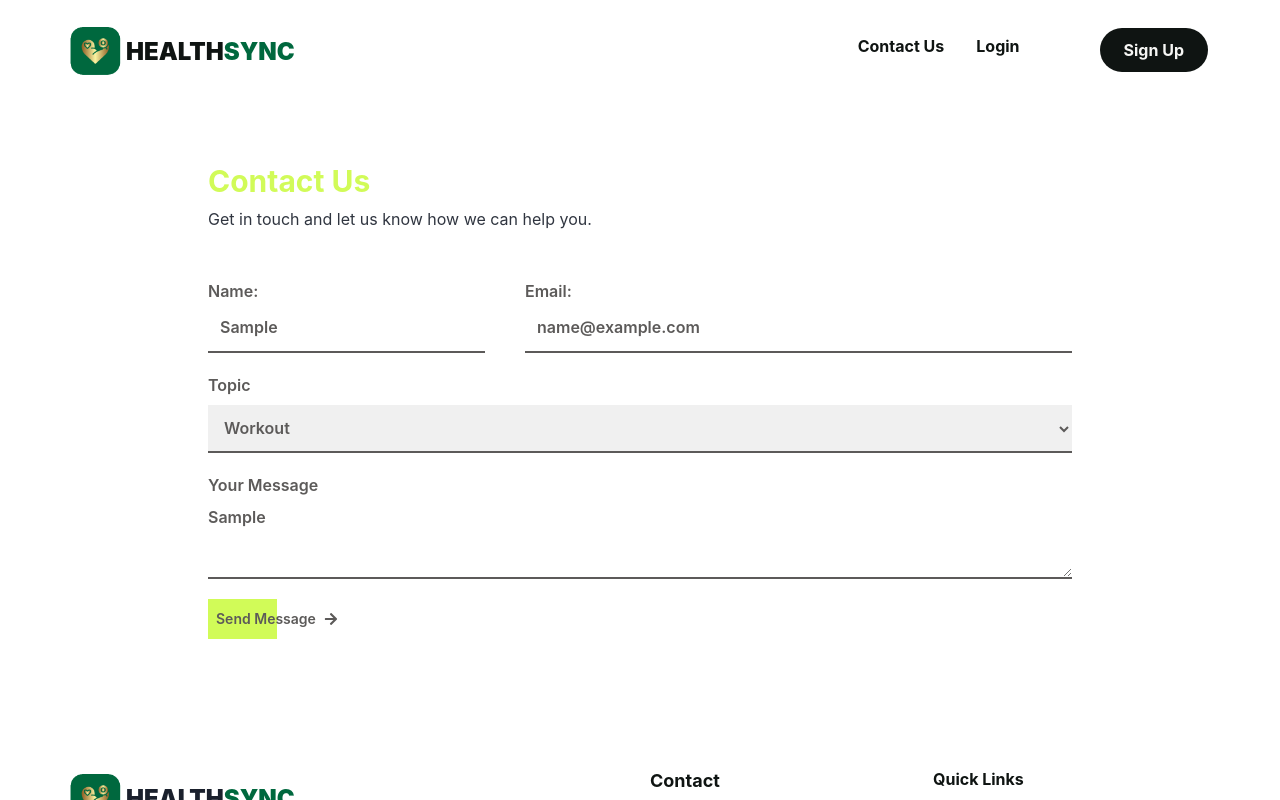
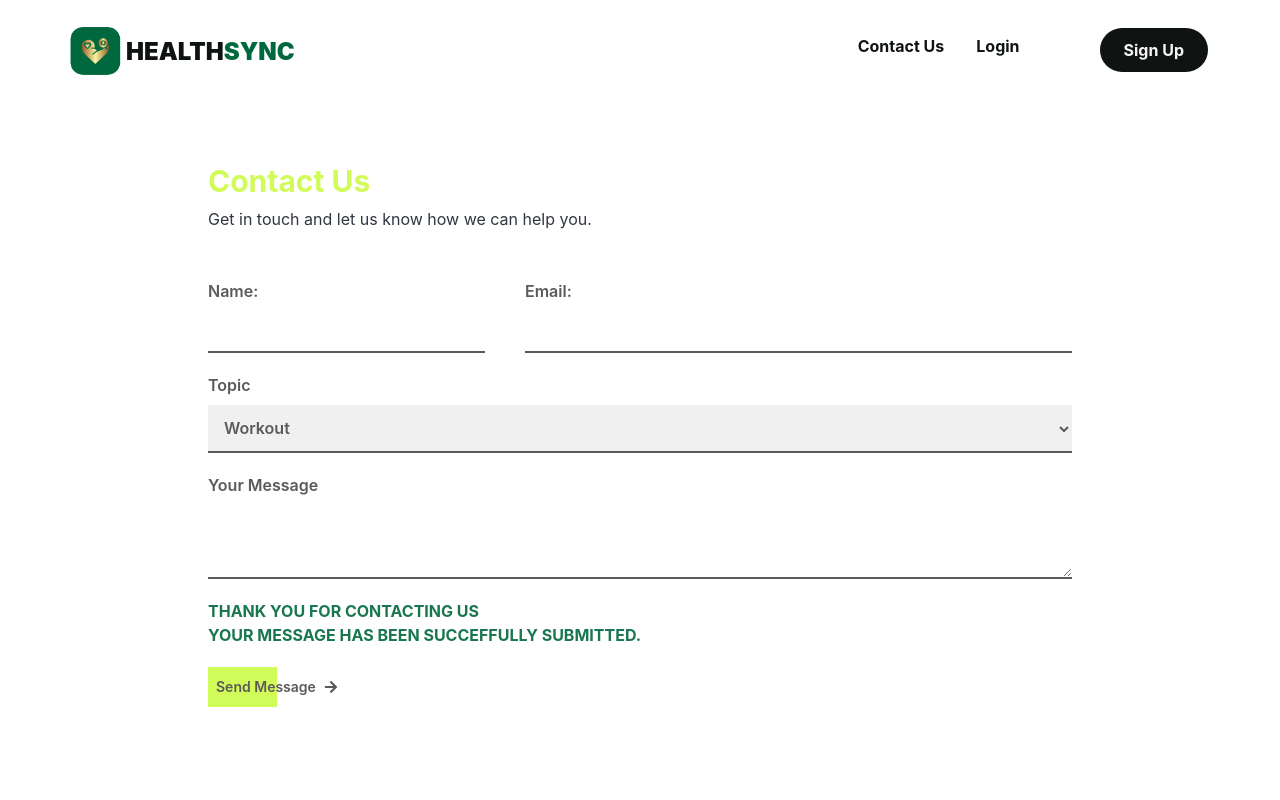
Before and after one commit to Leeyah-123/HealthSync, a React (Vite) app: page /contact in a window 1280 px wide. Both pictures are taken after typing "Sample", "name@example.com", "Sample" into the empty fields and a click on the button "Send Message". Shown: the top 800 px of the page. Built offline with nearby package versions, Linux system fonts and the light colour scheme.

Commit message:
Toast message 	modified:   src/components/simple/contact/ContactForm.jsx

```diff
--- a/src/components/simple/contact/ContactForm.jsx
+++ b/src/components/simple/contact/ContactForm.jsx
@@ -1,12 +1,20 @@
+import { useState } from 'react';
 import { FaArrowRight } from 'react-icons/fa';
 
 const ContactForm = () => {
+  const [name, setname] = useState('')
+  const [message, setmessage] = useState('')
+  const [email, setemail] = useState('')
+  const [toast, settoast] = useState(false)
+  const change = (e) => (e.target.value)
   return (
     <form className="w-3/4 mx-auto space-y-5 pt-8 sm:pt-12 font-semibold text-lightblack">
       <div className="sm:flex capitalize sm:space-x-10">
         <div className="grid">
           <label htmlFor="name">name:</label>
           <input
+            value={name}
+            onChange={(e) => setname(change(e))}
             id="name"
             type="text"
             className="border-b-2 outline-none border-lightblack p-3"
@@ -15,6 +23,8 @@ const ContactForm = () => {
         <div className="grid w-full">
           <label htmlFor="email">email:</label>
           <input
+            value={email}
+            onChange={(e) => setemail(change(e))}
             id="email"
             type="email"
             className="border-b-2 outline-none border-lightblack p-3"
@@ -37,16 +47,32 @@ const ContactForm = () => {
           your message
         </label>
         <textarea
+          value={message}
+          onChange={(e) => setmessage(change(e))}
           id="message"
           rows={3}
           className="border-b-2 outline-none border-lightblack"
         />
       </div>
 
+      {toast &&
+        <div className=' text-green uppercase font-bold'>
+          <p>Thank you for contacting us</p>
+          <p>your message has been succeffully submitted.</p>
+        </div>
+      }
       <button
         className="transition-all capitalize text-sm flex space-x-2 py-2.5 px-2 relative before:absolute before:content-[''] before:w-1/2 before:inset-0 before:bg-lemon hover:before:w-full before:transition-all"
         type="submit"
-        onClick={(e) => e.preventDefault()}
+        onClick={(e) => (
+          e.preventDefault(),
+          (name && email && message) ? (
+            settoast(!toast),
+            setmessage(''),
+            setname(''),
+            setemail('')
+          ) : alert('Please Fill The Contact Form',)
+        )}
       >
         <span className="z-10">send message</span>
         <FaArrowRight className="self-center z-10" />
```
